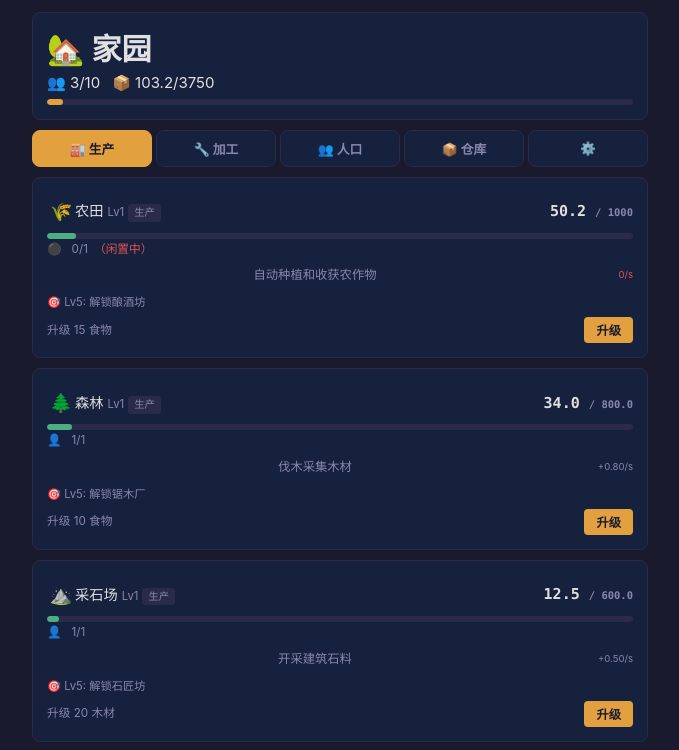
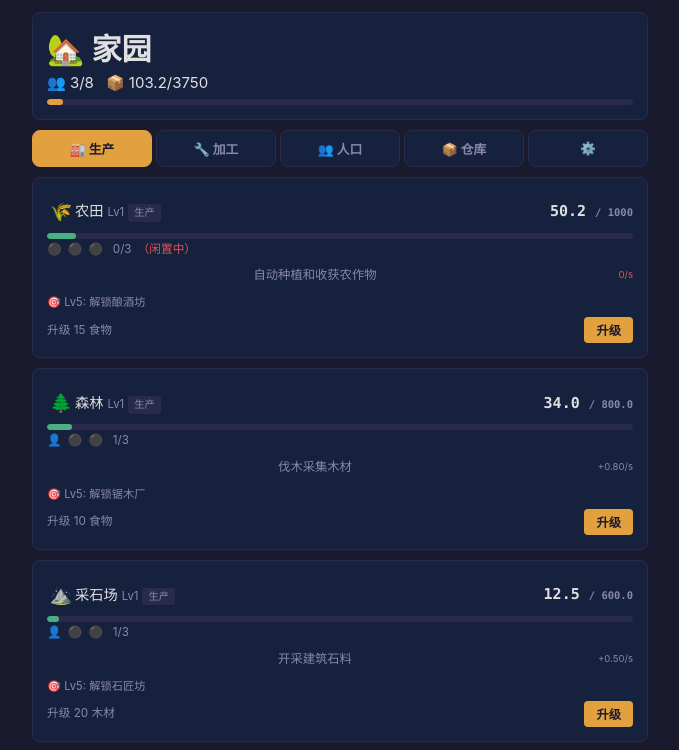
Before and after one commit to hinata-aoi/homeland-idle, a Vue app: page / in a window 1280 px wide. Shown: the top 750 px of the page, without its empty margins (300-979 px from the left). Built offline with nearby package versions, Linux system fonts and the light colour scheme.

Commit message:
🔧 人口系统细节调整
- 人口改为独立状态，严格要求空闲人口>0才能派驻
- 初始人口 5→4，上限 10→8，聚集地每级 +5→+3
- 建筑槽位：初始 1→3，每5级+1→每1级+1
- assignPop 严格检查 unassignedPopulation > 0

```diff
--- a/src/game/config.js
+++ b/src/game/config.js
@@ -27,7 +27,7 @@ export const ALL_RESOURCES = { ...BASIC_RESOURCES, ...REFINED_RESOURCES }
 // ========================
 
 export const POPULATION_CONFIG = {
-  initialPopulation: 5,       // 初始人口数
+  initialPopulation: 4,       // 初始人口数
   growthThreshold: 100,       // 增长进度条满值
   foodPerPersonPerSec: 0.05,  // 每人每秒食物消耗
   growthRate: 1.0,            // 基础增长速度（食物充裕时每秒+1进度）
@@ -60,7 +60,7 @@ export const BUILDINGS = [
     baseCost: 15,
     costMultiplier: 1.5,
     costResource: 'food',
-    populationSlots: { base: 1, perLevel: 5 },
+    populationSlots: { base: 3, perLevel: 1 },
     milestones: {
       5:  { desc: '解锁酿酒坊', bonus: 0.25, unlockBuilding: 'brewery' },
       10: { desc: '产量翻倍', bonus: 1.0 },
@@ -79,7 +79,7 @@ export const BUILDINGS = [
     baseCost: 10,
     costMultiplier: 1.5,
     costResource: 'food',
-    populationSlots: { base: 1, perLevel: 5 },
+    populationSlots: { base: 3, perLevel: 1 },
     milestones: {
       5:  { desc: '解锁锯木厂', bonus: 0.25, unlockBuilding: 'sawmill' },
       10: { desc: '产量翻倍', bonus: 1.0 },
@@ -98,7 +98,7 @@ export const BUILDINGS = [
     baseCost: 20,
     costMultiplier: 1.6,
     costResource: 'wood',
-    populationSlots: { base: 1, perLevel: 5 },
+    populationSlots: { base: 3, perLevel: 1 },
     milestones: {
       5:  { desc: '解锁石匠坊', bonus: 0.25, unlockBuilding: 'mason' },
       10: { desc: '产量翻倍', bonus: 1.0 },
@@ -117,7 +117,7 @@ export const BUILDINGS = [
     baseCost: 25,
     costMultiplier: 1.7,
     costResource: 'wood',
-    populationSlots: { base: 1, perLevel: 5 },
+    populationSlots: { base: 3, perLevel: 1 },
     milestones: {
       5:  { desc: '解锁制皮坊', bonus: 0.25, unlockBuilding: 'tannery' },
       10: { desc: '产量翻倍', bonus: 1.0 },
@@ -140,7 +140,7 @@ export const BUILDINGS = [
     costResource: 'wood',
     unlockBy: { building: 'forest', level: 5 },
     levelUpBonus: 0.05,
-    populationSlots: { base: 1, perLevel: 5 },
+    populationSlots: { base: 3, perLevel: 1 },
     milestones: {
       5:  { desc: '加工效率 +25%', bonus: 0.25 },
       10: { desc: '每次产出 +1', bonus: 0, extraOutput: 1 },
@@ -160,7 +160,7 @@ export const BUILDINGS = [
     costResource: 'wood',
     unlockBy: { building: 'quarry', level: 5 },
     levelUpBonus: 0.05,
-    populationSlots: { base: 1, perLevel: 5 },
+    populationSlots: { base: 3, perLevel: 1 },
     milestones: {
       5:  { desc: '加工效率 +25%', bonus: 0.25 },
       10: { desc: '每次产出 +1', bonus: 0, extraOutput: 1 },
@@ -180,7 +180,7 @@ export const BUILDINGS = [
     costResource: 'hide',
     unlockBy: { building: 'hunting', level: 5 },
     levelUpBonus: 0.05,
-    populationSlots: { base: 1, perLevel: 5 },
+    populationSlots: { base: 3, perLevel: 1 },
     milestones: {
       5:  { desc: '加工效率 +25%', bonus: 0.25 },
       10: { desc: '每次产出 +1', bonus: 0, extraOutput: 1 },
@@ -200,7 +200,7 @@ export const BUILDINGS = [
     costResource: 'food',
     unlockBy: { building: 'farm', level: 10 },
     levelUpBonus: 0.05,
-    populationSlots: { base: 1, perLevel: 5 },
+    populationSlots: { base: 3, perLevel: 1 },
     milestones: {
       5:  { desc: '加工效率 +25%', bonus: 0.25 },
       10: { desc: '每次产出 +1', bonus: 0, extraOutput: 1 },
@@ -217,8 +217,8 @@ export const BUILDINGS = [
     baseCost: 50,
     costMultiplier: 2.0,
     costResource: 'wood',
-    maxPopBase: 10,       // 1级时的人口上限
-    maxPopPerLevel: 5,    // 每升1级 +5 上限
+    maxPopBase: 8,        // 1级时的人口上限
+    maxPopPerLevel: 3,    // 每升1级 +3 上限
     milestones: {
       5:  { desc: '人口增长加速 +50%', bonus: 0 },
       10: { desc: '人口上限额外 +10', bonus: 0 },
--- a/src/game/store.js
+++ b/src/game/store.js
@@ -23,6 +23,7 @@ export const useGameStore = defineStore('game', () => {
   const lastSaveTime = ref(Date.now())
 
   // 人口系统
+  const totalPopulation = ref(0)         // 独立状态：总人口数
   const populationAssigned = ref({})   // { buildingId: count }
   const growthProgress = ref(0)         // 0 → growthThreshold
 
@@ -51,7 +52,9 @@ export const useGameStore = defineStore('game', () => {
       ...KEY_BUILDINGS.map(b => b.id),
     ]
 
-    // 初始化人口分配：每个生产建筑自动分1人
+    // 初始化人口
+    totalPopulation.value = POPULATION_CONFIG.initialPopulation
+    // 每个生产建筑自动分1人
     for (const b of PRODUCTION_BUILDINGS) {
       populationAssigned.value[b.id] = 1
     }
@@ -62,15 +65,6 @@ export const useGameStore = defineStore('game', () => {
   }
 
   // ==================== 人口计算 ====================
-
-  // 总人口
-  const totalPopulation = computed(() => {
-    let total = 0
-    for (const count of Object.values(populationAssigned.value)) {
-      total += count
-    }
-    return total
-  })
 
   // 人口上限（由聚集地建筑决定）
   const maxPopulation = computed(() => {
@@ -326,14 +320,8 @@ export const useGameStore = defineStore('game', () => {
     const slots = getBuildingSlots(buildingId)
     const current = getAssignedPop(buildingId)
     if (current >= slots) return false
-    // 从当前总人口中取（如果有未分配的话），否则从其他建筑借调
-    // 简化：只要总人口够，就能分配
-    const totalAssigned = getTotalAssigned()
-    const maxPop = maxPopulation.value
-    if (totalAssigned >= totalPopulation.value && totalPopulation.value >= maxPop) {
-      // 所有人口已分配且已达上限
-      return false
-    }
+    // 严格要求有空闲人口才能派驻
+    if (unassignedPopulation.value <= 0) return false
     populationAssigned.value[buildingId] = current + 1
     save()
     return true
@@ -433,9 +421,8 @@ export const useGameStore = defineStore('game', () => {
       // 检查是否触发人口增长
       while (growthProgress.value >= POPULATION_CONFIG.growthThreshold) {
         growthProgress.value -= POPULATION_CONFIG.growthThreshold
-        // 只有未达到上限时才增长
         if (totalPopulation.value < maxPopulation.value) {
-          // 新人口自动变为未分配
+          totalPopulation.value++
         }
       }
     } else {
@@ -469,25 +456,17 @@ export const useGameStore = defineStore('game', () => {
   }
 
   function removeOnePopulation() {
-    // 先从空闲人口扣
-    // 如果全部人口都被分配，从分配最多人的建筑扣1人
-    const assigned = { ...populationAssigned.value }
-    let removed = false
-
-    // 找分配了最多人的建筑
+    // 优先扣未分配人口；全部分配则从最多人的建筑扣
+    totalPopulation.value = Math.max(0, totalPopulation.value - 1)
+    // 从分配最多人的建筑减员
     let maxBuilding = null
     let maxCount = 0
-    for (const [bid, count] of Object.entries(assigned)) {
-      if (count > maxCount) {
-        maxCount = count
-        maxBuilding = bid
-      }
+    for (const [bid, count] of Object.entries(populationAssigned.value)) {
+      if (count > maxCount) { maxCount = count; maxBuilding = bid }
     }
     if (maxBuilding && maxCount > 0) {
       populationAssigned.value[maxBuilding] = maxCount - 1
-      removed = true
     }
-    return removed
   }
 
   // ==================== 离线计算 ====================
@@ -566,6 +545,7 @@ export const useGameStore = defineStore('game', () => {
         buildingLevels: buildingLevels.value,
         warehouseLevel: warehouseLevel.value,
         discoveredBuildings: discoveredBuildings.value,
+        totalPopulation: totalPopulation.value,
         populationAssigned: populationAssigned.value,
         growthProgress: growthProgress.value,
         lastSaveTime: lastSaveTime.value,
@@ -585,6 +565,7 @@ export const useGameStore = defineStore('game', () => {
         buildingLevels.value = data.buildingLevels || {}
         warehouseLevel.value = data.warehouseLevel || 1
         discoveredBuildings.value = data.discoveredBuildings || []
+        totalPopulation.value = data.totalPopulation ?? POPULATION_CONFIG.initialPopulation
         populationAssigned.value = data.populationAssigned || {}
         growthProgress.value = data.growthProgress || 0
         lastSaveTime.value = data.lastSaveTime || Date.now()
```
